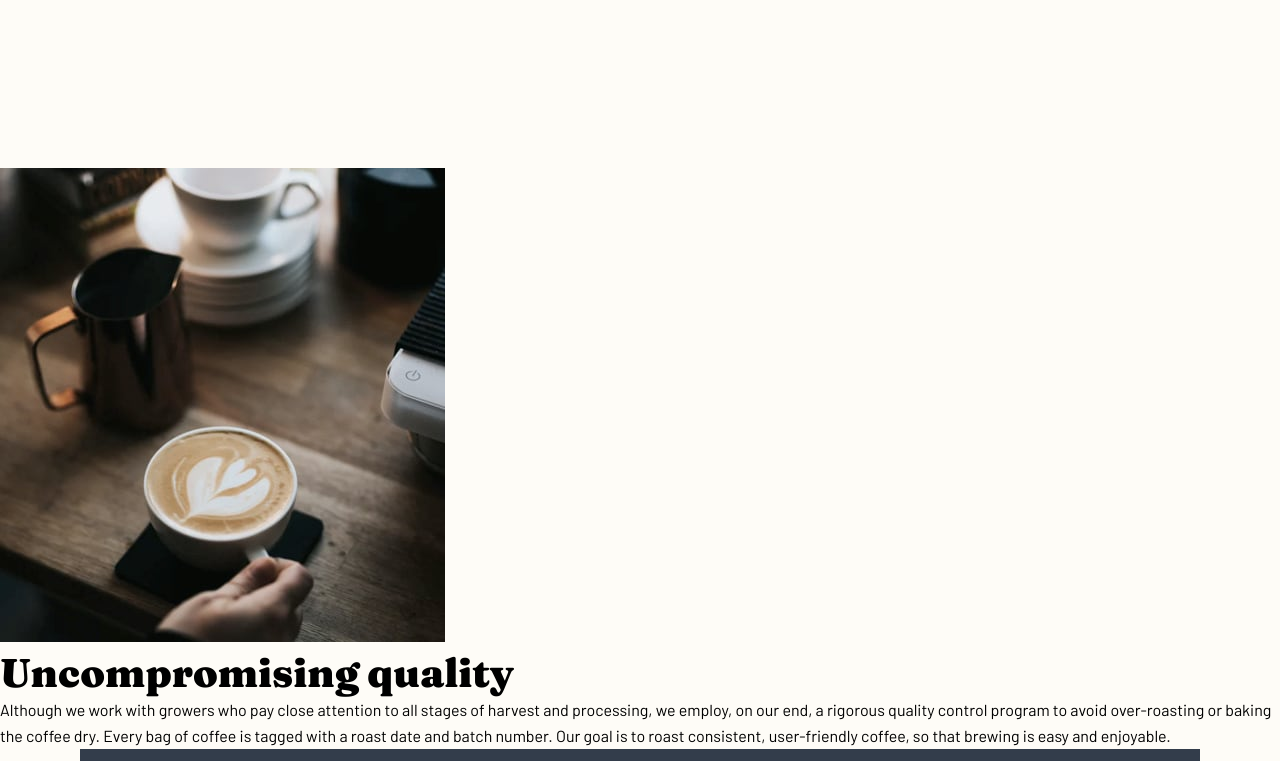
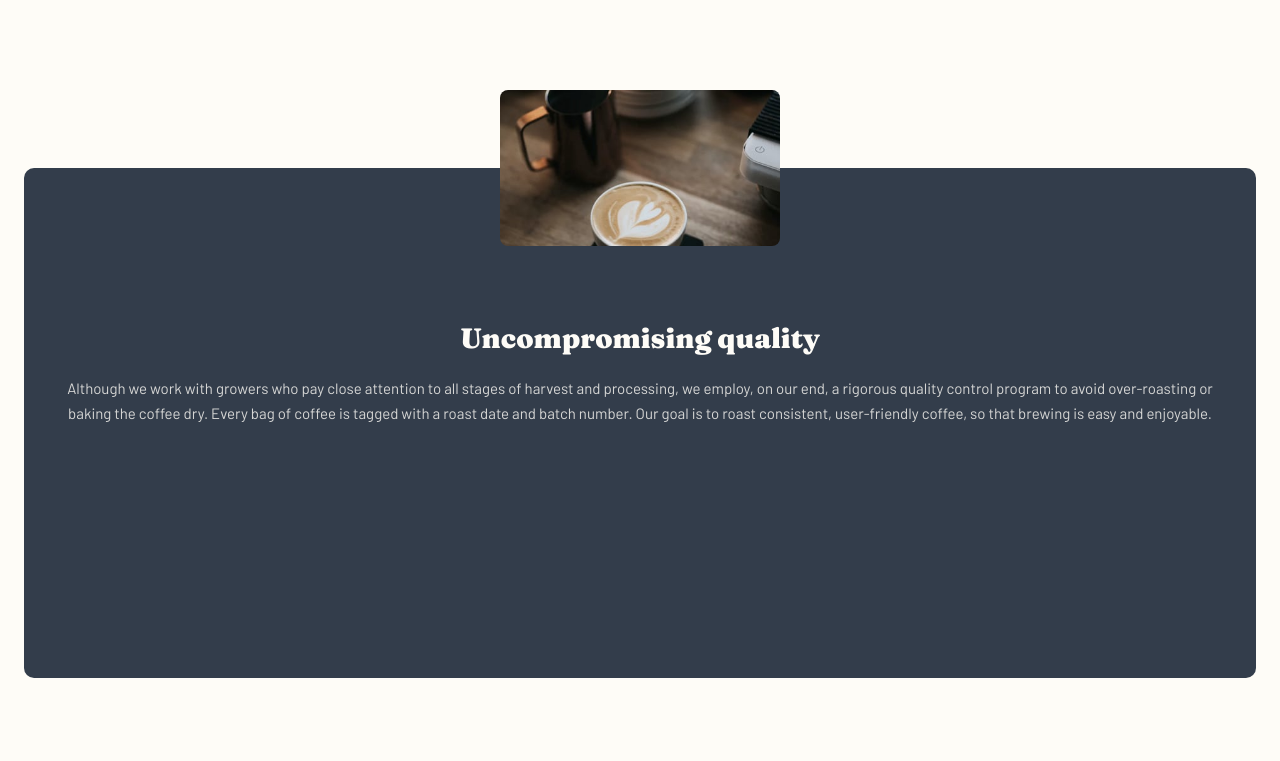
Before and after one commit to vickievien/coffee-roasters, a Next.js app: page /about in a window 1280 px wide. Shown: the part 1259-2020 px from the top of the page. Built offline with nearby package versions, Linux system fonts and the light colour scheme.

Commit message:
:lipstick: update: add styles to mobile view for Quality section of About page update bottom margin for Commit section to account for negative top pixel positioning on quality image in Quality section

```diff
--- a/styles/About.module.css
+++ b/styles/About.module.css
@@ -64,7 +64,7 @@
 
 /* COMMITMENT SECTION */
 .commit_container {
-    margin: 0 24px 120px 24px;
+    margin: 0 24px 198px 24px;
 }
 
 .commit_img_container  {
@@ -140,3 +140,47 @@
         line-height: 26px;
     }
 }
+
+/* QUALITY SECTION */
+.quality_container {
+    margin: 0 24px 120px 24px;
+    background-color: var(--dark-grey-blue);
+    height: 510px;
+    border-radius: 10px;
+
+}
+
+.quality_img_container {
+    width: 280px;
+    height: 156px;
+    border-radius: 8px;
+    margin: 0 auto;
+    overflow: hidden;
+    position: relative;
+    top: -78px;
+}
+
+.quality_img_container img {
+    display: block;
+    height: 100%;
+    width: 100%;
+    object-fit: cover;
+}
+
+.quality_text_container {
+    color: var(--light-cream);
+    text-align: center;
+}
+
+.quality_text_container h2 {
+    font-size: 28px;
+    line-height: 28px;
+    margin-bottom: 24px;
+}
+
+.quality_text_container p {
+    font-size: 15px;
+    line-height: 25px;
+    opacity: 80%;
+    padding: 0 24px;
+}
```
